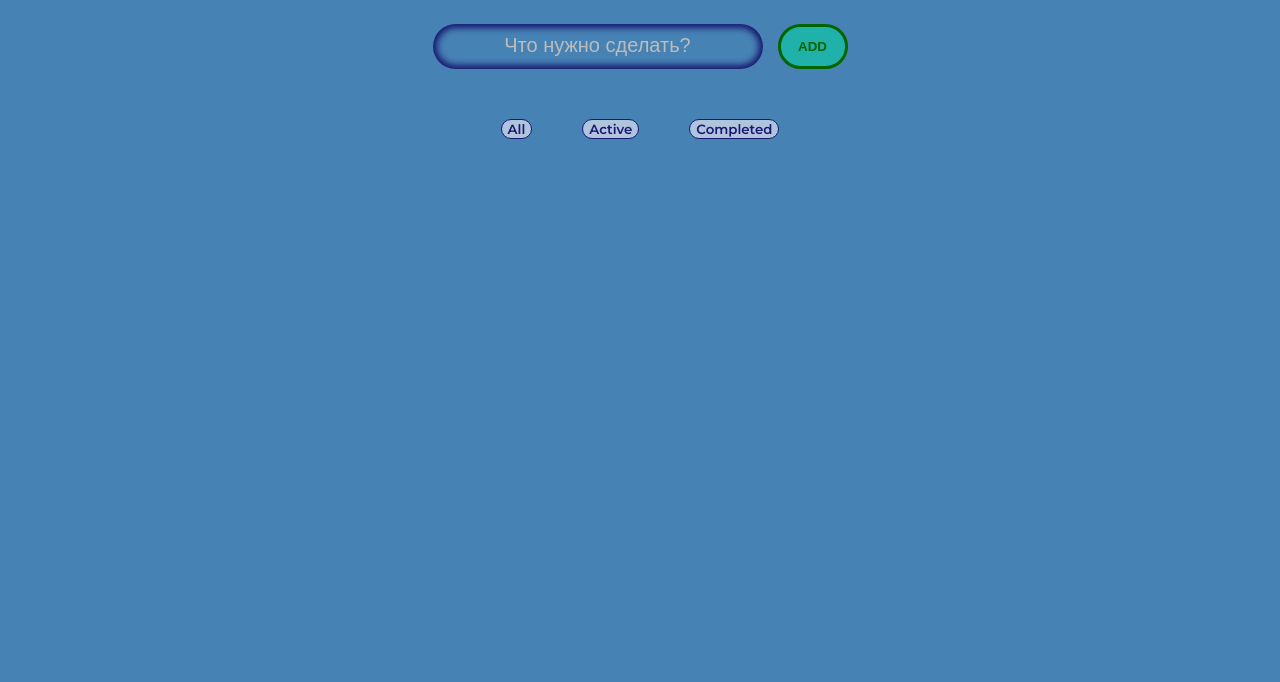
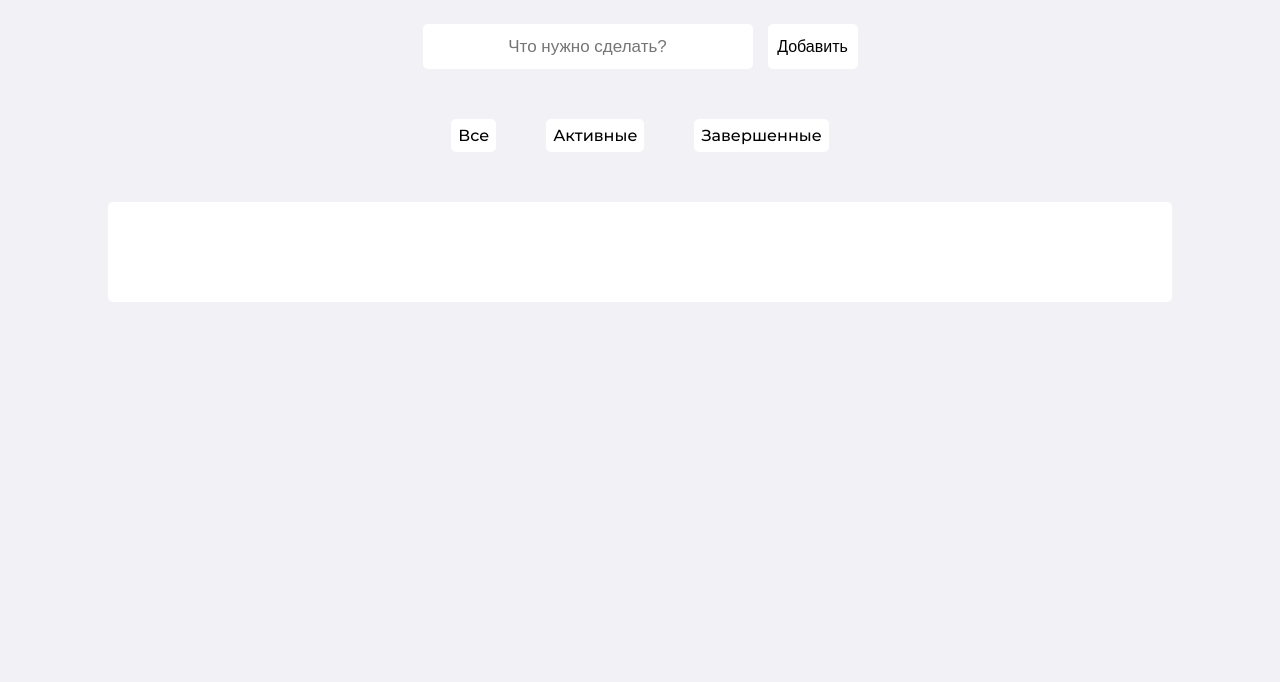
Before and after one commit to NikitinaKatia/todo-vanilla, a website built with Vite: page todo-vanilla/index.html in a window 1280 px wide. Shown: the part 118-800 px from the top of the page. Built offline with nearby package versions, Linux system fonts and the light colour scheme.

Commit message:
updated the design of the application

```diff
--- a/todo-vanilla/index.html
+++ b/todo-vanilla/index.html
@@ -16,12 +16,12 @@
         <div class="todo-list-block">
           <div class="input-box">
             <input type="text" placeholder="Что нужно сделать?" class="addInput">
-            <button class="add-todo">ADD</button>
+            <button class="add-todo">Добавить</button>
           </div>
           <div class="btn-group">
-            <button class="all-todos" value="all">All</button>
-            <button class="active-todos">Active</button>
-            <button class="completed-todos">Completed</button>
+            <button class="all-todos">Все</button>
+            <button class="active-todos">Активные</button>
+            <button class="completed-todos">Завершенные</button>
           </div>
         </div>
         <ul class="todo-list"> </ul>
--- a/todo-vanilla/src/theme/index.css
+++ b/todo-vanilla/src/theme/index.css
@@ -8,14 +8,14 @@
   -webkit-font-smoothing: antialiased;
   -moz-osx-font-smoothing: grayscale;
   -webkit-text-size-adjust: 100%;
-  background-color: #4682B4;
+  background-color: #f2f2f6;
+  color-scheme: light dark;
   font-family: 'Montserrat', sans-serif;
 }
 
 .header-text {
   display: flex;
   justify-content: center;
-  color: #191970;
   font-size: 50px;
 }
 
@@ -30,27 +30,22 @@
   width: 300px;
   padding: 5px 15px;
   outline:none;
-  color: white;
   font-size: 17px;
-  background-color: #4682B4;
-  border-radius: 30px;
   border: none;
-  box-shadow: inset 0 0 6px 4px #191970;
+  border-radius: 5px;
 }
 
 .addInput::placeholder {
-  font-size: 20px;
   text-align: center;
-  color: rgb(189, 188, 188);
 }
 
 .add-todo {
-  width: 70px;
-  border-radius: 50px;
-  background-color: #20B2AA;
-  border: 3px solid #006400;
-  color: #006400;
-  font-weight: bolder;
+  width: 90px;
+  font-size: medium;
+  font-weight: 500;
+  border-radius: 5px;
+  background-color: white;
+  border: none;
   cursor: pointer;
 }
 
@@ -62,11 +57,12 @@
 
 .all-todos, .active-todos, .completed-todos {
   font-family: 'Montserrat', sans-serif;
-  font-weight: 600;
-  color: #191970;
-  background-color: #B0C4DE;
-  border: 1px solid #191970;
-  border-radius: 15px;
+  font-weight: 500;
+  border: none;
+  padding: 7px;
+  background-color: white;
+  border-radius: 5px;
+  font-size: medium;
   cursor: pointer;
 }
 
@@ -78,8 +74,10 @@
 
 .todo-list {
   list-style: none;
-  margin: 50px 0 0;
-  padding: 0;
+  border-radius: 5px;
+  background-color: white;
+  margin: 50px 100px;
+  padding: 50px;
   display: flex;
   gap: 20px;
   justify-content: center;
@@ -90,14 +88,9 @@
 .todo-list > li {
   width: 700px;
   height: 30px;
-  background-color: #B0C4DE;
-  padding: 7px 15px;
-  box-shadow: 0 0 6px 3px #B0C4DE;
-  border-radius: 30px;
   display: flex;
   justify-content: space-between;
   align-items: center;
-  color: #191970;
   font-size: 20px;
 }
 
--- a/todo-vanilla/src/ui/todos/list.ts
+++ b/todo-vanilla/src/ui/todos/list.ts
@@ -2,8 +2,6 @@ import { deleteTodoFromDb, Todo, updateTodo } from "src/services/todo.service";
 import { getDomElement } from "../general";
 import { getValue } from "src/services/local-storage.service";
 import { showAllTodos, showActiveTodos, showCompletedTodos } from "./filter";
-
-
 
 function createDeleteBtn(listItem: HTMLLIElement, id: string) {
   const deleteBtn = document.createElement("button");
```
